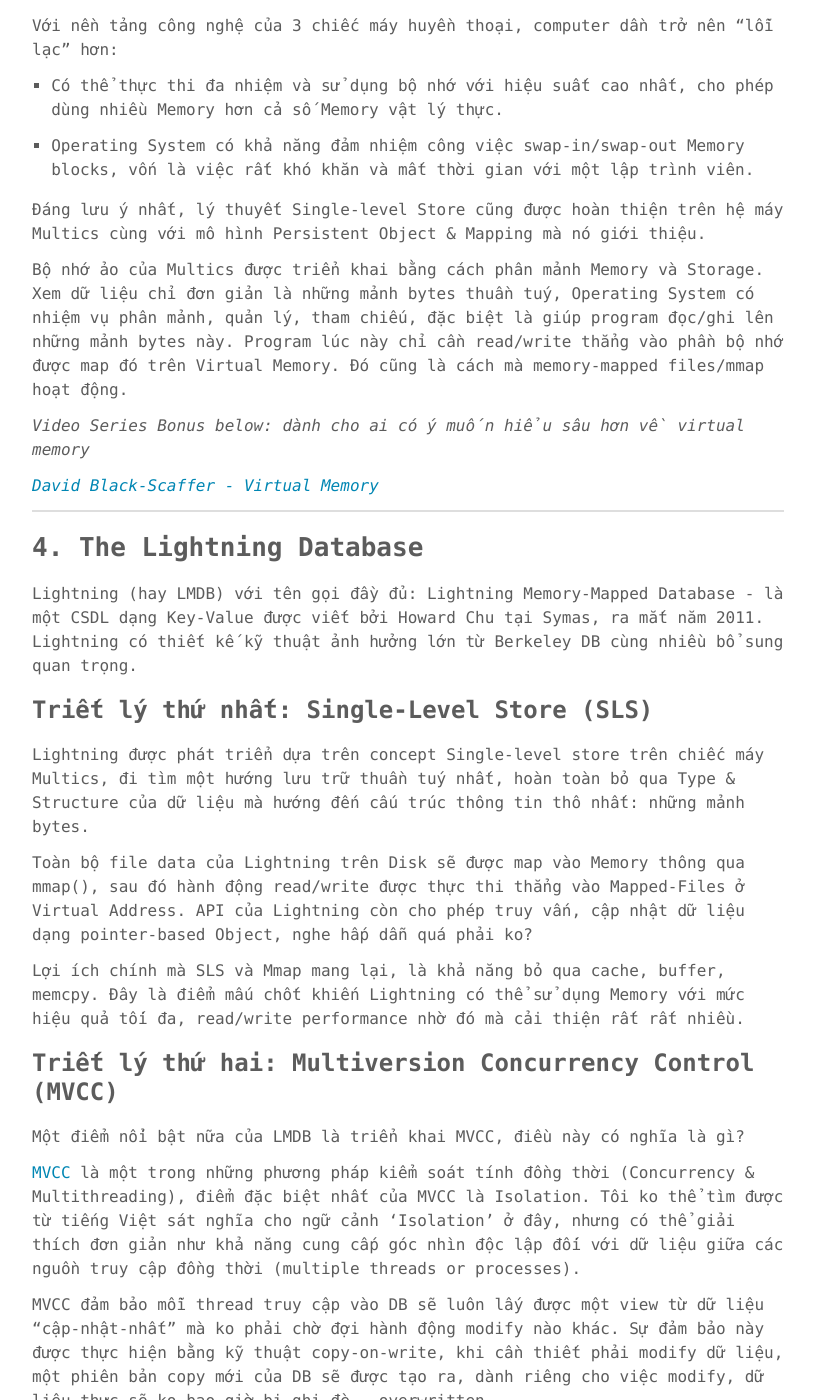
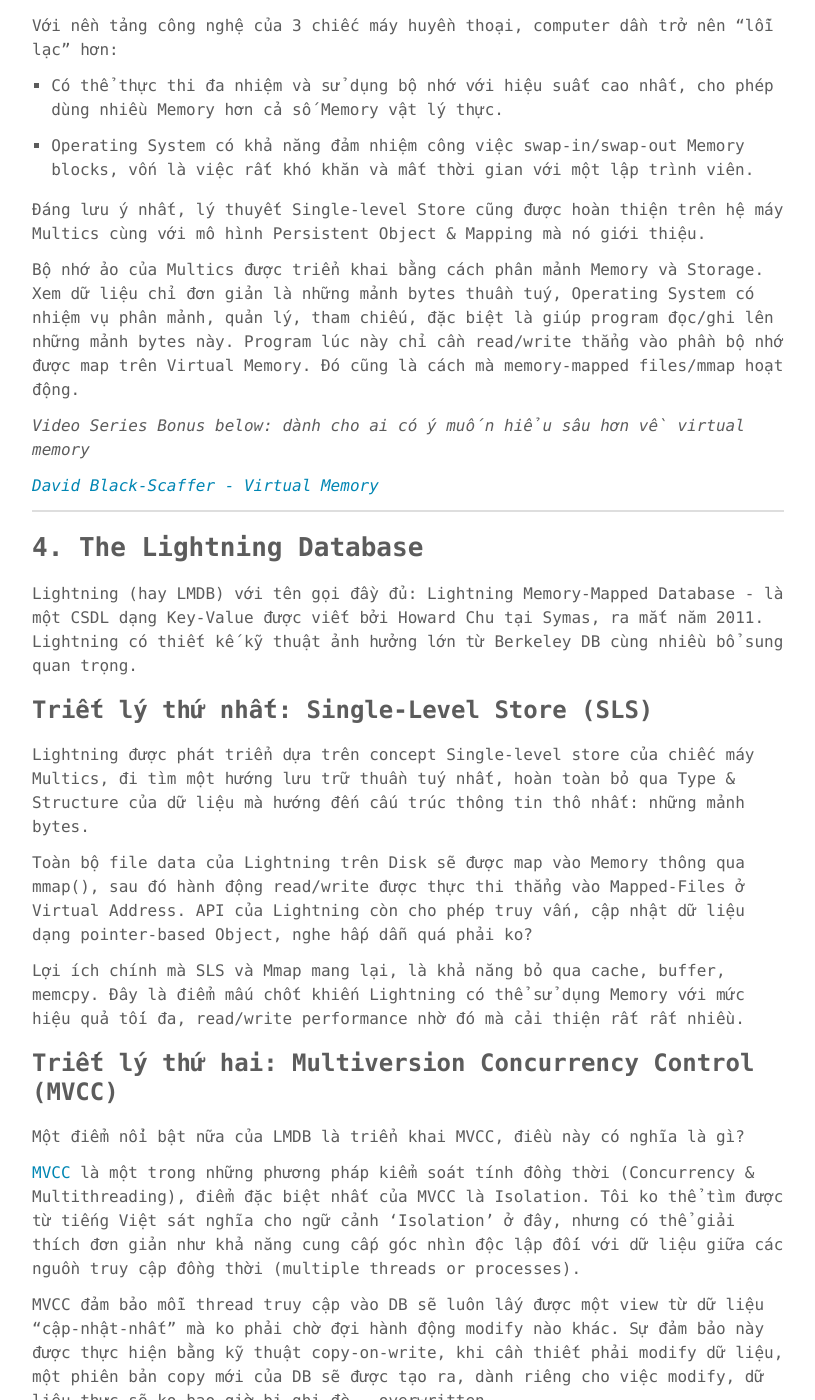
Before and after one commit to phuoc-thanh/phuoc-thanh.github.io, a Jekyll site: the page built from _posts/2018-10-22-the-lightning-db.md, in a window 1280 px wide and 1400 px high, scrolled down 5003 px. Shown: the whole window, without its empty margins (232-1047 px from the left). Built offline with Jekyll 4.4.1, drawn with Linux system fonts in a browser that asks for light colours; some of the changed text lies outside the part shown.

Commit message:
edit some words

```diff
--- a/_posts/2018-10-22-the-lightning-db.md
+++ b/_posts/2018-10-22-the-lightning-db.md
@@ -105,7 +105,7 @@
 
 Đáng lưu ý nhất, lý thuyết Single-level Store cũng được hoàn thiện trên hệ máy Multics cùng với mô hình Persistent Object & Mapping mà nó giới thiệu.
 
-Bộ nhớ ảo của Multics được triển khai bằng cách phân mảnh Memory và Storage. Xem dữ liệu chỉ đơn giản là những mảnh bytes thuần tuý, Operating System có nhiệm vụ phân mảnh, quản lý, tham chiếu, đặc biệt là giúp program đọc/ghi lên những mảnh bytes này. Program lúc này chỉ cần read/write thẳng vào phần bộ nhớ được map đó trên Virtual Memory. Đó cũng là cách mà memory-mapped files/mmap hoạt động.
+Bộ nhớ ảo của Multics được triển khai bằng cách phân mảnh Memory và Storage. Xem dữ liệu chỉ đơn giản là những mảnh bytes thuần tuý, Operating System có nhiệm vụ phân mảnh, quản lý, tham chiếu, đặc biệt là giúp program đọc/ghi lên những mảnh bytes này. Program lúc này chỉ cần read/write thẳng vào phần bộ nhớ được map trên Virtual Memory. Đó cũng là cách mà memory-mapped files/mmap hoạt động.
 
 *Video Series Bonus below: dành cho ai có ý muốn hiểu sâu hơn về virtual memory*
 
@@ -120,7 +120,7 @@
 
 ### Triết lý thứ nhất: Single-Level Store (SLS)
 
-Lightning được phát triển dựa trên concept Single-level store trên chiếc máy Multics, đi tìm một hướng lưu trữ thuần tuý nhất, hoàn toàn bỏ qua Type & Structure của dữ liệu mà hướng đến cấu trúc thông tin thô nhất: những mảnh bytes.
+Lightning được phát triển dựa trên concept Single-level store của chiếc máy Multics, đi tìm một hướng lưu trữ thuần tuý nhất, hoàn toàn bỏ qua Type & Structure của dữ liệu mà hướng đến cấu trúc thông tin thô nhất: những mảnh bytes.
 
 Toàn bộ file data của Lightning trên Disk sẽ được map vào Memory thông qua mmap(), sau đó hành động read/write được thực thi thẳng vào Mapped-Files ở Virtual Address. API của Lightning còn cho phép truy vấn, cập nhật dữ liệu dạng pointer-based Object, nghe hấp dẫn quá phải ko?
 
```
Also changed, not shown: other parts of _posts/2018-10-22-the-lightning-db.md (+4 -4 lines).
